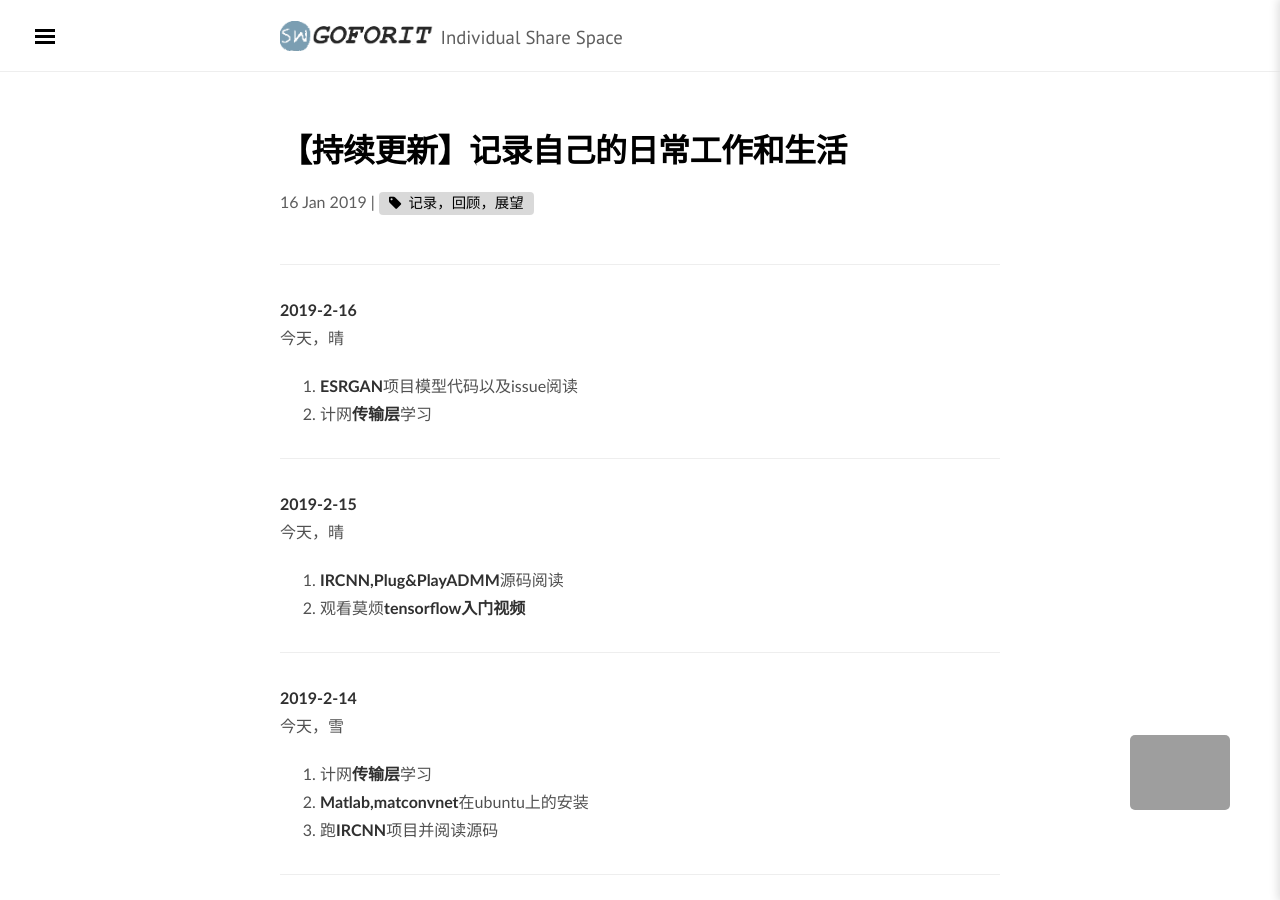
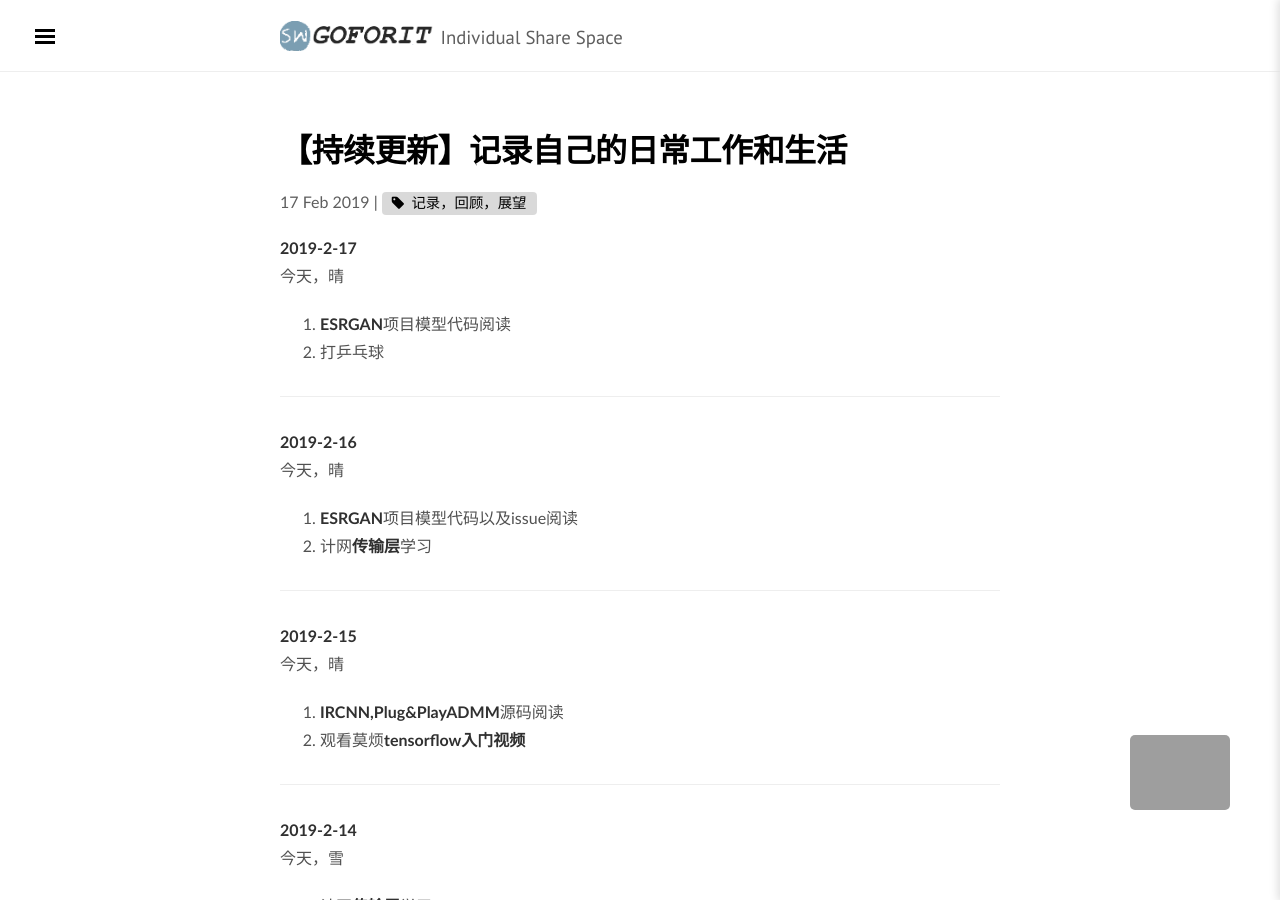
Before and after one commit to illust/illust.github.io, a Jekyll site: the page built from _posts/2019-2-17-works.md, in a window 1280 px wide and 900 px high. Built offline with Jekyll 4.4.1, drawn with Linux system fonts in a browser that asks for light colours; nearby versions of some CDN libraries; some web fonts are replaced; comment, search, counter and statistics services are not loaded.

Commit message:
add works

```diff
--- a/_posts/2019-1-16-works.md
+++ b/_posts/2019-2-17-works.md
@@ -5,6 +5,11 @@ categories: [dailyposts]
 excerpt: 回到写日记的年月里，fight！
 tags: [记录，回顾，展望]
 ---
+**2019-2-17**
+今天，晴
+1.    **ESRGAN**项目模型代码阅读
+2.    打乒乓球
+
 ----------------------------
 **2019-2-16**
 今天，晴
```
